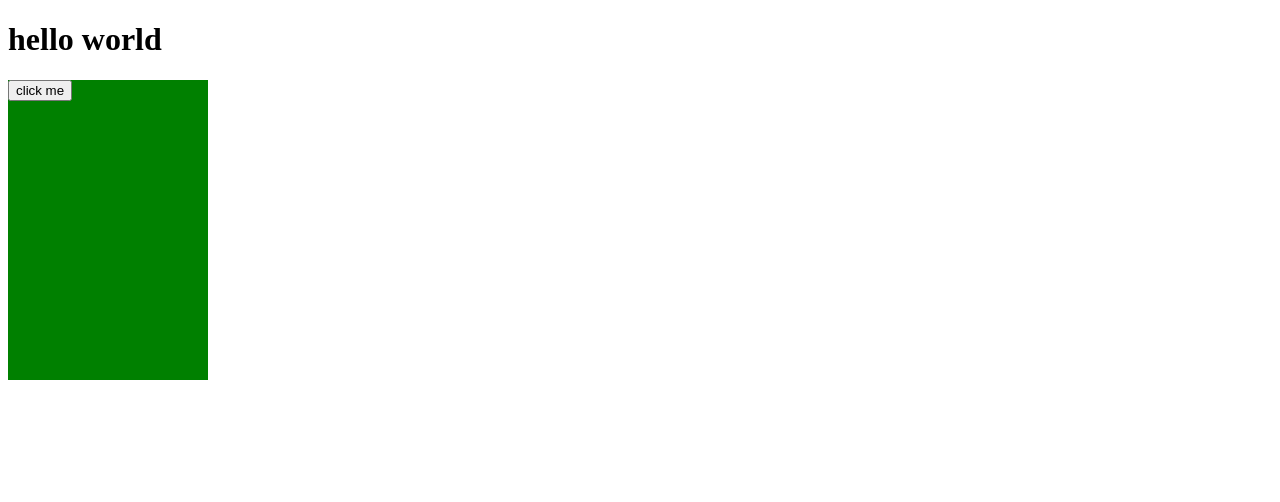
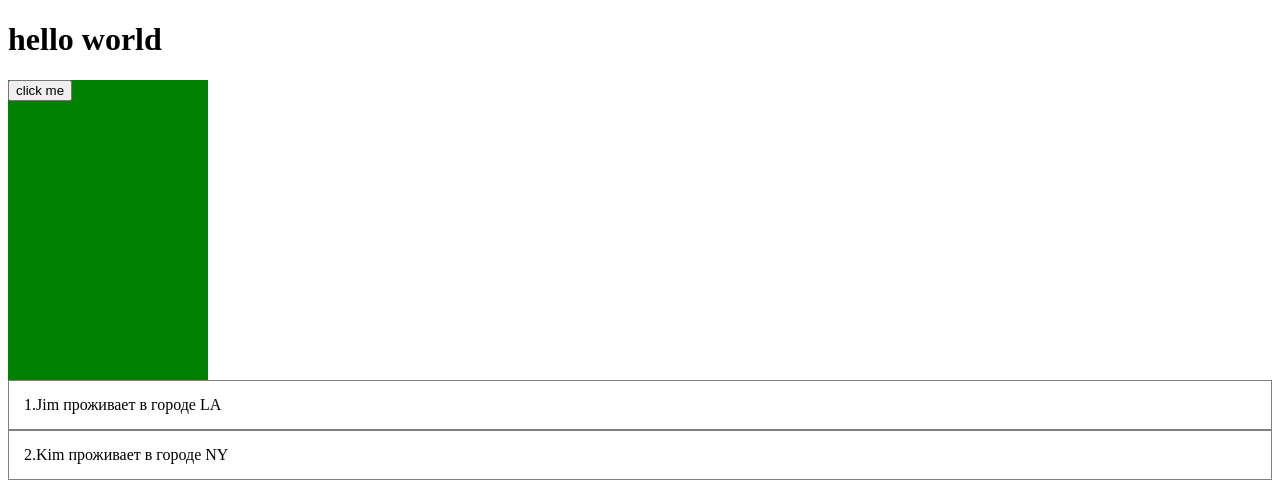
Before and after one commit to migel1976/react_ts_study, a React (Create React App) app: page / in a window 1280 px wide. Shown: the top 502 px of the page. Built offline with nearby package versions, Linux system fonts and the light colour scheme.

Commit message:
types IUser

```diff
--- a/src/App.tsx
+++ b/src/App.tsx
@@ -1,10 +1,16 @@
 import React from 'react'
 import Card, {CardVariant} from './components/Card'
+import UserList from './components/UserList'
+import {IUser} from './types/types'
 
 const App=()=>{
 	const click=(num:number)=>{
 				alert('you just now click on Card component '+num)
 	}
+	const users:IUser[]=[
+		{ id:1,name:'Jim',adress:{city:'LA'}},
+		{ id:2,name:'Kim',adress:{city:'NY'}},
+	]
 	return (
 		<div>
 			<h1>
@@ -18,6 +24,7 @@ const App=()=>{
 			>
 				<button>click me</button>
 			</Card>
+			<UserList users={users} />
 		</div>
 	)
 
--- /dev/null
+++ b/src/components/UserItem.tsx
@@ -0,0 +1,17 @@
+import React,{FC} from 'react'
+import {IUser} from '../types/types'
+
+interface UserItemProps{
+	user:IUser
+}
+
+
+const UserItem:FC<UserItemProps>=({user})=>{
+	return(
+		<div style={{padding:15, border:'1px solid grey'}}
+		>
+			{user.id}.{user.name} проживает в городе {user.adress.city}
+		</div>
+	)
+}
+export default UserItem
--- /dev/null
+++ b/src/components/UserList.tsx
@@ -0,0 +1,19 @@
+import React, {FC} from 'react'
+import {IUser} from '../types/types'
+import UserItem from './UserItem'
+
+interface UserListProps{
+	users:IUser[]
+}
+
+const UserList: FC<UserListProps>=({users})=>{
+	return(
+		<div>
+			{users.map(user=>
+				<UserItem key={user.id} user={user} />
+								)
+			}
+		</div>
+	)
+}
+export default UserList
--- /dev/null
+++ b/src/types/types.tsx
@@ -0,0 +1,12 @@
+export interface IAdress{
+	street?:string,
+	city:string,
+	zip?:string
+}
+
+export interface IUser{
+	id:number,
+	name:string,
+	email?:string,
+	adress:IAdress
+}
```
